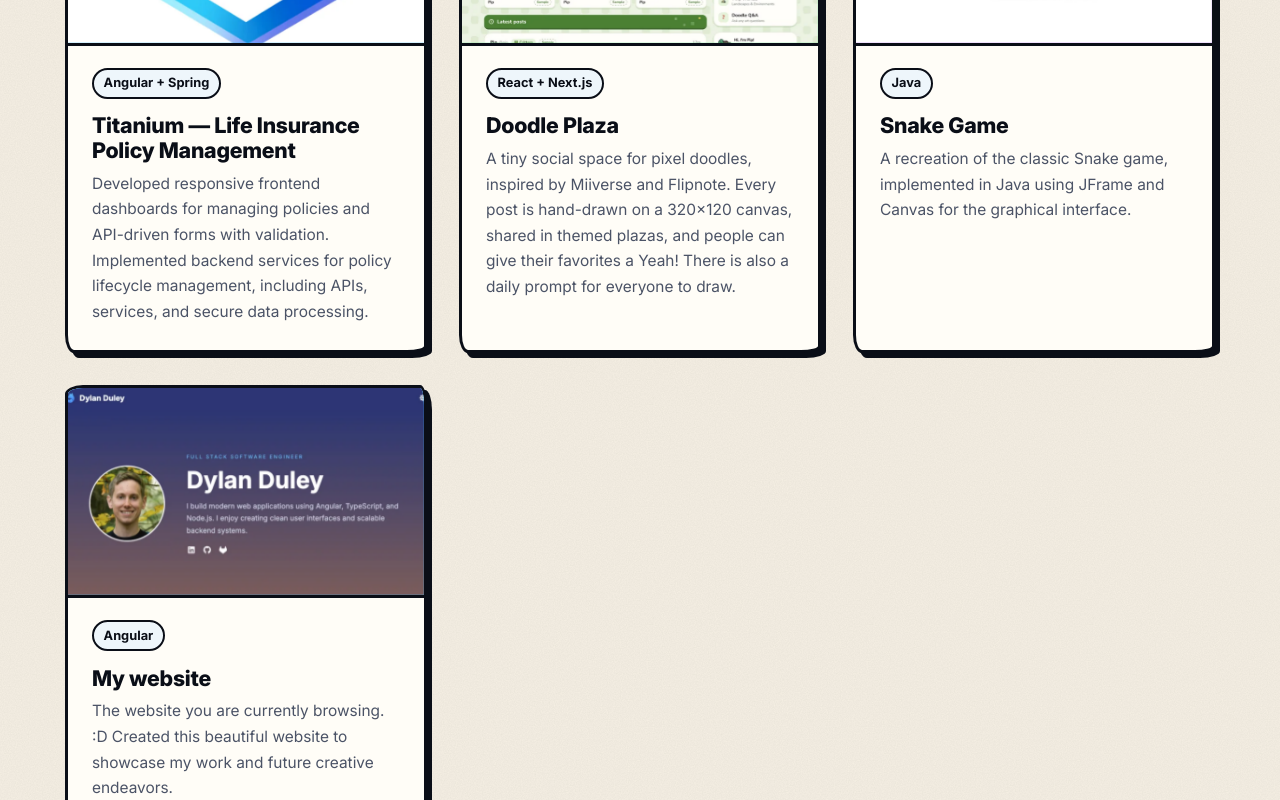
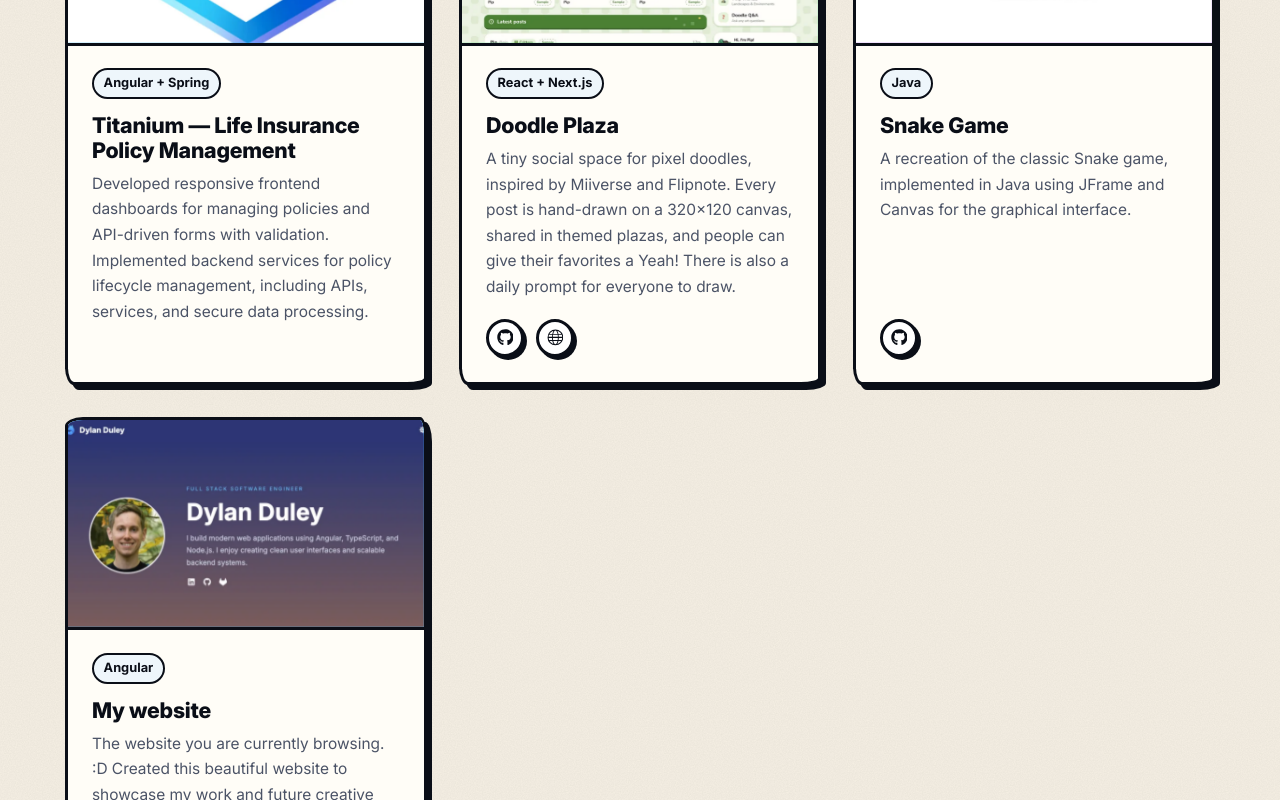
Before and after one commit to dylanduley/personal-website-angular, an Angular app: page /portfolio in a window 1280 px wide. Shown: the part 902-1702 px from the top of the page. Built offline with nearby package versions, Linux system fonts and the light colour scheme.

Commit message:
Comment cleanup and add support for Github and Website links for projects section

```diff
--- a/src/app/app.ts
+++ b/src/app/app.ts
@@ -10,7 +10,7 @@ import { RouterOutlet } from '@angular/router';
 })
 export class App {
   constructor() {
-    // Keep #anchor jumps from hiding under the fixed header
+    // offset anchor scrolling by the fixed header height
     inject(ViewportScroller).setOffset(() => {
       const header = typeof document !== 'undefined' ? document.querySelector('app-header .header') : null;
       return [0, (header?.getBoundingClientRect().height ?? 75) + 16];
--- a/src/app/components/header/header.component.scss
+++ b/src/app/components/header/header.component.scss
@@ -53,8 +53,8 @@
   }
 }
 
-/* The link/button itself never moves, only .btn-text does. The ::after pad
-   covers the area it moves through so clicks on the edge still count. */
+// the link itself never moves, only .btn-text does. ::after covers the gap
+// so clicking right on the edge still navigates
 .nav-button {
   --btn-ink: #0a0e17;
   --btn-bg: #ffffff;
--- a/src/app/components/icon/icons.ts
+++ b/src/app/components/icon/icons.ts
@@ -1,4 +1,4 @@
-// Icon paths from Font Awesome Free (CC BY 4.0), https://fontawesome.com/license/free
+// paths from Font Awesome Free (CC BY 4.0)
 
 export const ICONS: Record<string, { viewBox: string; path: string }> = {
   'sun': { viewBox: '0 0 576 512', path: 'M288-32c8.4 0 16.3 4.4 20.6 11.7L364.1 72.3 468.9 46c8.2-2 16.9 .4 22.8 6.3S500 67 498 75.1l-26.3 104.7 92.7 55.5c7.2 4.3 11.7 12.2 11.7 20.6s-4.4 16.3-11.7 20.6L471.7 332.1 498 436.8c2 8.2-.4 16.9-6.3 22.8S477 468 468.9 466l-104.7-26.3-55.5 92.7c-4.3 7.2-12.2 11.7-20.6 11.7s-16.3-4.4-20.6-11.7L211.9 439.7 107.2 466c-8.2 2-16.8-.4-22.8-6.3S76 445 78 436.8l26.2-104.7-92.6-55.5C4.4 272.2 0 264.4 0 256s4.4-16.3 11.7-20.6L104.3 179.9 78 75.1c-2-8.2 .3-16.8 6.3-22.8S99 44 107.2 46l104.7 26.2 55.5-92.6 1.8-2.6c4.5-5.7 11.4-9.1 18.8-9.1zm0 144a144 144 0 1 0 0 288 144 144 0 1 0 0-288zm0 240a96 96 0 1 1 0-192 96 96 0 1 1 0 192z' },
@@ -12,5 +12,6 @@ export const ICONS: Record<string, { viewBox: string; path: string }> = {
   'code': { viewBox: '0 0 576 512', path: 'M360.8 1.2c-17-4.9-34.7 5-39.6 22l-128 448c-4.9 17 5 34.7 22 39.6s34.7-5 39.6-22l128-448c4.9-17-5-34.7-22-39.6zm64.6 136.1c-12.5 12.5-12.5 32.8 0 45.3l73.4 73.4-73.4 73.4c-12.5 12.5-12.5 32.8 0 45.3s32.8 12.5 45.3 0l96-96c12.5-12.5 12.5-32.8 0-45.3l-96-96c-12.5-12.5-32.8-12.5-45.3 0zm-274.7 0c-12.5-12.5-32.8-12.5-45.3 0l-96 96c-12.5 12.5-12.5 32.8 0 45.3l96 96c12.5 12.5 32.8 12.5 45.3 0s12.5-32.8 0-45.3L77.3 256 150.6 182.6c12.5-12.5 12.5-32.8 0-45.3z' },
   'graduation-cap': { viewBox: '0 0 576 512', path: 'M48 195.8l209.2 86.1c9.8 4 20.2 6.1 30.8 6.1s21-2.1 30.8-6.1l242.4-99.8c9-3.7 14.8-12.4 14.8-22.1s-5.8-18.4-14.8-22.1L318.8 38.1C309 34.1 298.6 32 288 32s-21 2.1-30.8 6.1L14.8 137.9C5.8 141.6 0 150.3 0 160L0 456c0 13.3 10.7 24 24 24s24-10.7 24-24l0-260.2zm48 71.7L96 384c0 53 86 96 192 96s192-43 192-96l0-116.6-142.9 58.9c-15.6 6.4-32.2 9.7-49.1 9.7s-33.5-3.3-49.1-9.7L96 267.4z' },
   'certificate': { viewBox: '0 0 576 512', path: 'M239.2-8c-6.1-6.2-15-8.7-23.4-6.4S200.9-5.6 198.8 2.8L183.5 63c-1.1 4.4-5.6 7-9.9 5.7L113.8 51.9c-8.4-2.4-17.4 0-23.5 6.1s-8.5 15.1-6.1 23.5l16.9 59.8c1.2 4.3-1.4 8.8-5.7 9.9L35.1 166.5c-8.4 2.1-15 8.7-17.3 17.1s.2 17.3 6.4 23.4l44.5 43.3c3.2 3.1 3.2 8.3 0 11.5L24.3 305.1c-6.2 6.1-8.7 15-6.4 23.4s8.9 14.9 17.3 17.1l60.2 15.3c4.4 1.1 7 5.6 5.7 9.9L84.2 430.5c-2.4 8.4 0 17.4 6.1 23.5s15.1 8.5 23.5 6.1l59.8-16.9c4.3-1.2 8.8 1.4 9.9 5.7l15.3 60.2c2.1 8.4 8.7 15 17.1 17.3s17.3-.2 23.4-6.4l43.3-44.5c3.1-3.2 8.3-3.2 11.5 0L337.3 520c6.1 6.2 15 8.7 23.4 6.4s14.9-8.9 17.1-17.3L393.1 449c1.1-4.4 5.6-7 9.9-5.7l59.8 16.9c8.4 2.4 17.4 0 23.5-6.1s8.5-15.1 6.1-23.5l-16.9-59.8c-1.2-4.3 1.4-8.8 5.7-9.9l60.2-15.3c8.4-2.1 15-8.7 17.3-17.1s-.2-17.4-6.4-23.4l-44.5-43.3c-3.2-3.1-3.2-8.3 0-11.5l44.5-43.3c6.2-6.1 8.7-15 6.4-23.4s-8.9-14.9-17.3-17.1l-60.2-15.3c-4.4-1.1-7-5.6-5.7-9.9l16.9-59.8c2.4-8.4 0-17.4-6.1-23.5s-15.1-8.5-23.5-6.1L403 68.8c-4.3 1.2-8.8-1.4-9.9-5.7L377.8 2.8c-2.1-8.4-8.7-15-17.1-17.3s-17.3 .2-23.4 6.4L294 36.5c-3.1 3.2-8.3 3.2-11.5 0L239.2-8z' },
-  'paintbrush': { viewBox: '0 0 576 512', path: 'M480.5 10.3L259.1 158c-29.1 19.4-47.6 50.9-50.6 85.3 62.3 12.8 111.4 61.9 124.3 124.3 34.5-3 65.9-21.5 85.3-50.6L565.7 95.5c6.7-10.1 10.3-21.9 10.3-34.1 0-33.9-27.5-61.4-61.4-61.4-12.1 0-24 3.6-34.1 10.3zM288 400c0-61.9-50.1-112-112-112S64 338.1 64 400c0 3.9 .2 7.8 .6 11.6 1.8 17.5-10.2 36.4-27.8 36.4L32 448c-17.7 0-32 14.3-32 32s14.3 32 32 32l144 0c61.9 0 112-50.1 112-112z' }
+  'paintbrush': { viewBox: '0 0 576 512', path: 'M480.5 10.3L259.1 158c-29.1 19.4-47.6 50.9-50.6 85.3 62.3 12.8 111.4 61.9 124.3 124.3 34.5-3 65.9-21.5 85.3-50.6L565.7 95.5c6.7-10.1 10.3-21.9 10.3-34.1 0-33.9-27.5-61.4-61.4-61.4-12.1 0-24 3.6-34.1 10.3zM288 400c0-61.9-50.1-112-112-112S64 338.1 64 400c0 3.9 .2 7.8 .6 11.6 1.8 17.5-10.2 36.4-27.8 36.4L32 448c-17.7 0-32 14.3-32 32s14.3 32 32 32l144 0c61.9 0 112-50.1 112-112z' },
+  'globe': { viewBox: '0 0 512 512', path: 'M256 16A240 240 0 1 1 256 496A240 240 0 1 1 256 16ZM256 48A208 208 0 1 0 256 464A208 208 0 1 0 256 48ZM256 16A104 240 0 1 1 256 496A104 240 0 1 1 256 16ZM256 48A76 208 0 1 0 256 464A76 208 0 1 0 256 48ZM48 240H464V272H48ZM70 150H442V176H70ZM70 336H442V362H70Z' }
 };
--- a/src/app/components/project-section/project-section.component.html
+++ b/src/app/components/project-section/project-section.component.html
@@ -17,6 +17,21 @@
             <span class="tag">{{ project.category }}</span>
             <h3>{{ project.title }}</h3>
             <p>{{ project.description }}</p>
+
+            @if (project.github || project.site) {
+              <div class="social-links project-links">
+                @if (project.github) {
+                  <a [href]="project.github" target="_blank" rel="noopener" title="GitHub" [attr.aria-label]="project.title + ' on GitHub'">
+                    <app-icon name="github" />
+                  </a>
+                }
+                @if (project.site) {
+                  <a [href]="project.site" target="_blank" rel="noopener" title="Visit site" [attr.aria-label]="'Visit ' + project.title">
+                    <app-icon name="globe" />
+                  </a>
+                }
+              </div>
+            }
           </div>
         </article>
       }
--- a/src/app/components/project-section/project-section.component.scss
+++ b/src/app/components/project-section/project-section.component.scss
@@ -55,3 +55,14 @@
     line-height: 1.65;
   }
 }
+
+.project-links {
+  margin-top: auto;
+  padding-top: 1.2rem;
+
+  a {
+    width: 38px;
+    height: 38px;
+    font-size: 1.05rem;
+  }
+}
--- a/src/app/components/project-section/project-section.component.ts
+++ b/src/app/components/project-section/project-section.component.ts
@@ -1,17 +1,29 @@
 import { Component } from '@angular/core';
 import {SectionHeaderComponent} from '../section-header/section-header.component';
+import { IconComponent } from '../icon/icon.component';
+
+interface Project {
+  title: string;
+  category: string;
+  description: string;
+  image: string;
+  github?: string;
+  site?: string;
+}
 
 @Component({
   selector: 'app-project-section',
   standalone: true,
   templateUrl: './project-section.component.html',
   imports: [
-    SectionHeaderComponent
+    SectionHeaderComponent,
+    IconComponent
   ],
   styleUrls: ['./project-section.component.scss']
 })
 export class ProjectSectionComponent {
-  projects = [
+  // leave github/site empty to hide that icon
+  projects: Project[] = [
     {
       title: 'Titanium — Life Insurance Policy Management',
       category: 'Angular + Spring',
@@ -22,19 +34,24 @@ export class ProjectSectionComponent {
       title: 'Doodle Plaza',
       category: 'React + Next.js',
       description: 'A tiny social space for pixel doodles, inspired by Miiverse and Flipnote. Every post is hand-drawn on a 320×120 canvas, shared in themed plazas, and people can give their favorites a Yeah! There is also a daily prompt for everyone to draw.',
-      image: '/assets/images/web/doodle-plaza.webp'
+      image: '/assets/images/web/doodle-plaza.webp',
+      github: 'https://github.com/dylanduley/doodle-plaza',
+      site: 'doodle-plaza.vercel.app'
     },
     {
       title: 'Snake Game',
       category: 'Java',
       description: 'A recreation of the classic Snake game, implemented in Java using JFrame and Canvas for the graphical interface.',
-      image: '/assets/images/web/snake.webp'
+      image: '/assets/images/web/snake.webp',
+      github: 'https://github.com/dylanduley/snake-game'
     },
     {
       title: 'My website',
       category: 'Angular',
       description: 'The website you are currently browsing. :D Created this beautiful website to showcase my work and future creative endeavors.',
-      image: '/assets/images/web/website.webp'
+      image: '/assets/images/web/website.webp',
+      github: 'https://github.com/dylanduley/personal-website-angular',
+      site: 'https://www.dylanduley.com/'
     }
   ];
 }
--- a/src/app/pages/home/home.component.scss
+++ b/src/app/pages/home/home.component.scss
@@ -1,5 +1,4 @@
 .hero-backdrop {
-  /* light mode: let the daylight through, keep a soft wash behind the text */
   --hero-scrim: linear-gradient(100deg, rgb(10 14 23 / 0.5) 0%, rgb(10 14 23 / 0.22) 45%, rgb(10 14 23 / 0) 100%);
   --hero-top: linear-gradient(to bottom, rgb(10 14 23 / 0.3) 0%, transparent 25%);
   --hero-scrim-sm: linear-gradient(rgb(10 14 23 / 0.38), rgb(10 14 23 / 0.45));
@@ -34,14 +33,13 @@
       linear-gradient(to bottom, rgb(223 233 237 / 0.55) 1px, transparent 1px);
     background-size: 100px 100px;
     transform-origin: bottom center;
-    /* perspective lives on the grid itself so Firefox doesn't draw it over the icons on hover */
+    // perspective on the grid itself, otherwise firefox draws it over the hero icons
     transform: translateY(-31.25%) perspective(600px) translateY(31.25%) rotateX(75deg);
     mask-image: linear-gradient(to top, #000 0%, transparent 60%);
     pointer-events: none;
     z-index: -1;
   }
 
-  /* dusk photo for dark mode, faded in on top of the daytime one */
   &::after {
     content: '';
     position: absolute;
@@ -65,7 +63,7 @@
   }
 }
 
-// only set in dark mode so light-mode visitors never download it
+// dark mode only, so the dusk photo isn't downloaded in light mode
 :host-context([data-theme='dark']) .hero-backdrop {
   --hero-dusk: url('/assets/images/web/hero-dusk.webp');
   --hero-dusk-sm: url('/assets/images/web/hero-dusk-sm.webp');
--- a/src/app/services/theme.service.ts
+++ b/src/app/services/theme.service.ts
@@ -5,8 +5,6 @@ export type Theme = 'light' | 'dark';
 
 const STORAGE_KEY = 'theme';
 
-// index.html sets data-theme before first paint; this keeps it in sync.
-// Follows the OS setting until the user picks one.
 @Injectable({ providedIn: 'root' })
 export class ThemeService {
   private readonly doc = inject(DOCUMENT);
@@ -36,9 +34,7 @@ export class ThemeService {
     if (remember && this.isBrowser) {
       try {
         localStorage.setItem(STORAGE_KEY, theme);
-      } catch {
-        /* storage unavailable (private mode etc.) */
-      }
+      } catch {}
     }
   }
 
--- a/src/index.html
+++ b/src/index.html
@@ -8,7 +8,7 @@
   <meta name="description" content="Dylan Duley, full stack software engineer and artist.">
   <meta name="color-scheme" content="light dark">
   <link rel="icon" type="image/x-icon" href="assets/favicon.ico">
-  <!-- set theme before paint so there's no flash -->
+  <!-- set the theme before the page paints to avoid a flash -->
   <script>
     (function () {
       try {
```
Also changed, not shown: src/styles.scss (+1 -3 lines).
